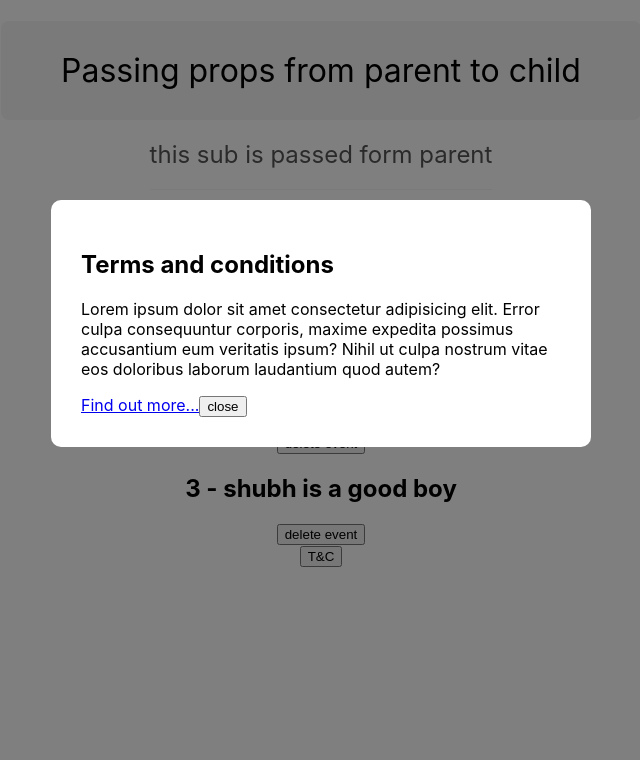
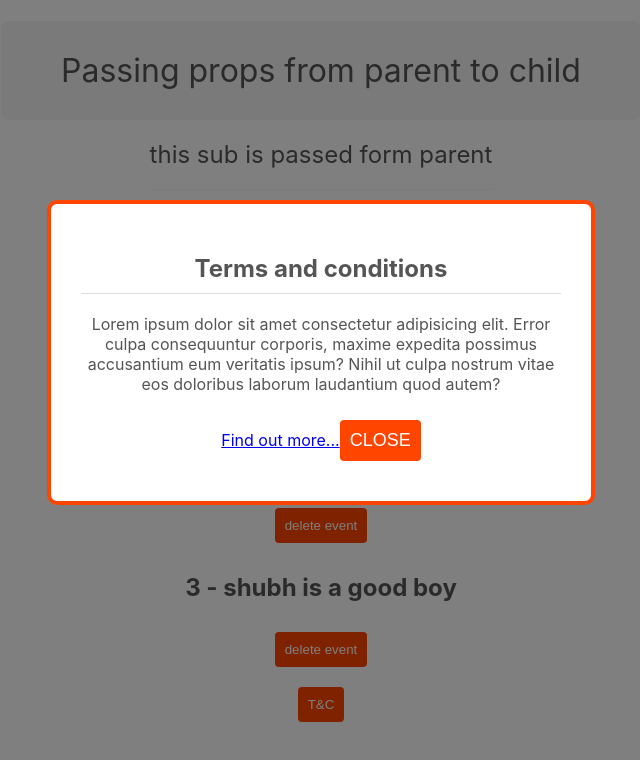
Before and after one commit to ashu-tosh-patel/Learning-ReactJS, a React (Create React App) app: page / in a window 1280 px wide. Both pictures are taken after a click on the button "T&C". Shown: the top 760 px of the page, without its empty margins (319-959 px from the left). Built offline with nearby package versions, Linux system fonts and the light colour scheme.

Commit message:
implemented optional classes

```diff
--- a/src/App.js
+++ b/src/App.js
@@ -1,6 +1,6 @@
 import './App.css';
 import { useState } from 'react'
-import Title from './components/title';
+import Title from './components/Title';
 import Modal from './components/Modal';
 import EventList from './components/EventList';
 function App() {
@@ -42,7 +42,7 @@ function App() {
           <button onClick={() => setShowEvents(true)}>Show events</button>
         </div>)}
       {showEvents && <EventList events ={events} handleClick={handleClick}/>}
-      {showModal && <Modal handleClose={handleClose}>
+      {showModal && <Modal handleClose={handleClose} isSalesModal={true}>
         <h2>Terms and conditions</h2>
         <p>Lorem ipsum dolor sit amet consectetur adipisicing elit. Error culpa consequuntur corporis, maxime expedita possimus accusantium eum veritatis ipsum? Nihil ut culpa nostrum vitae eos doloribus laborum laudantium quod autem?</p>
         <a href="#">Find out more...</a>
--- a/src/components/Modal.css
+++ b/src/components/Modal.css
@@ -14,3 +14,14 @@
     background: #fff;
     border-radius: 10px;
 }
+
+.modal h2{
+    border-bottom: 1px solid #ddd;
+   padding-bottom: 10px;
+}
+
+.modal .sales-btn{
+    bottom: 4px;
+    font-size: 18px;
+    text-transform: uppercase;
+}
--- a/src/components/Modal.js
+++ b/src/components/Modal.js
@@ -2,12 +2,18 @@ import ReactDOM from 'react-dom'
 import './Modal.css'
 
 
-export default function Modal({children, handleClose}) {
+export default function Modal({ children, handleClose, isSalesModal }) {
     return ReactDOM.createPortal((
         <div className="modal-backdrop">
-            <div className="modal">
+            <div className="modal" style={{
+                border: "4px solid",
+                borderColor: isSalesModal ? "#ff4500" : "#555",
+                textAlign: "center"
+            }}>
                 {children}
-                <button onClick = {handleClose}>close</button>
+                <button onClick={handleClose}
+                    className={isSalesModal ? "sales-btn" : ""}
+                >close</button>
             </div>
         </div>
     ), document.body)
--- /dev/null
+++ b/src/components/Title.css
@@ -0,0 +1,18 @@
+.title-block .title {
+    display: inline-block;
+    padding: 30px 60px;
+    background: #f4f4f4;
+    border-radius: 8px;
+    font-weight: normal;
+    margin-bottom: 10px;
+}
+
+.title-block .subtitle {
+    display: inline-block;
+    color: #555;
+    font-weight: normal;
+    padding-bottom: 20px;
+    border-bottom: 1px solid #f4f4f4;
+    margin-top: 10px;
+    margin-bottom: 60px;
+}
--- a/src/components/title.js
+++ b/src/components/title.js
@@ -1,6 +1,7 @@
+import './Title.css'
 export default function Title({title, subtitle}){
     return (
-        <div>
+        <div className="title-block">
             <h1 className="title">{title}</h1>
             <br />
             <h2 className="subtitle">{subtitle}</h2>
--- a/src/index.css
+++ b/src/index.css
@@ -12,21 +12,15 @@ code {
     monospace;
 }
 
-.title {
-  display: inline-block;
-  padding: 30px 60px;
-  background: #f4f4f4;
-  border-radius: 8px;
-  font-weight: normal;
-  margin-bottom: 10px;
+p, h1, h2{
+  color:#555;
 }
-
-.subtitle {
-  display: inline-block;
-  color: #555;
-  font-weight: normal;
-  padding-bottom: 20px;
-  border-bottom: 1px solid #f4f4f4;
-  margin-top: 10px;
-  margin-bottom: 60px;
+button{
+  background: orangered;
+  color: #fff;
+  padding: 10px;
+  border: 0;
+  border-radius: 4px;
+  margin: 10px auto;
+  cursor: pointer;
 }
```
